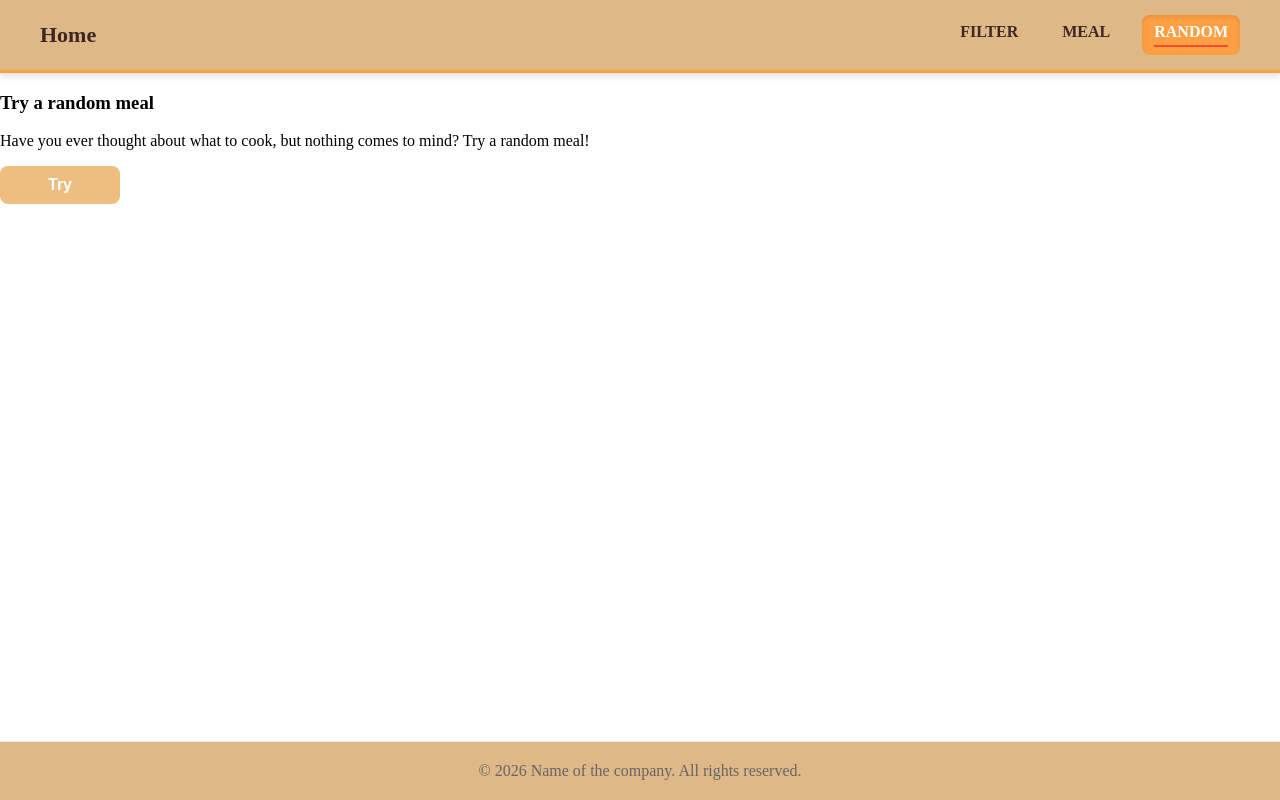
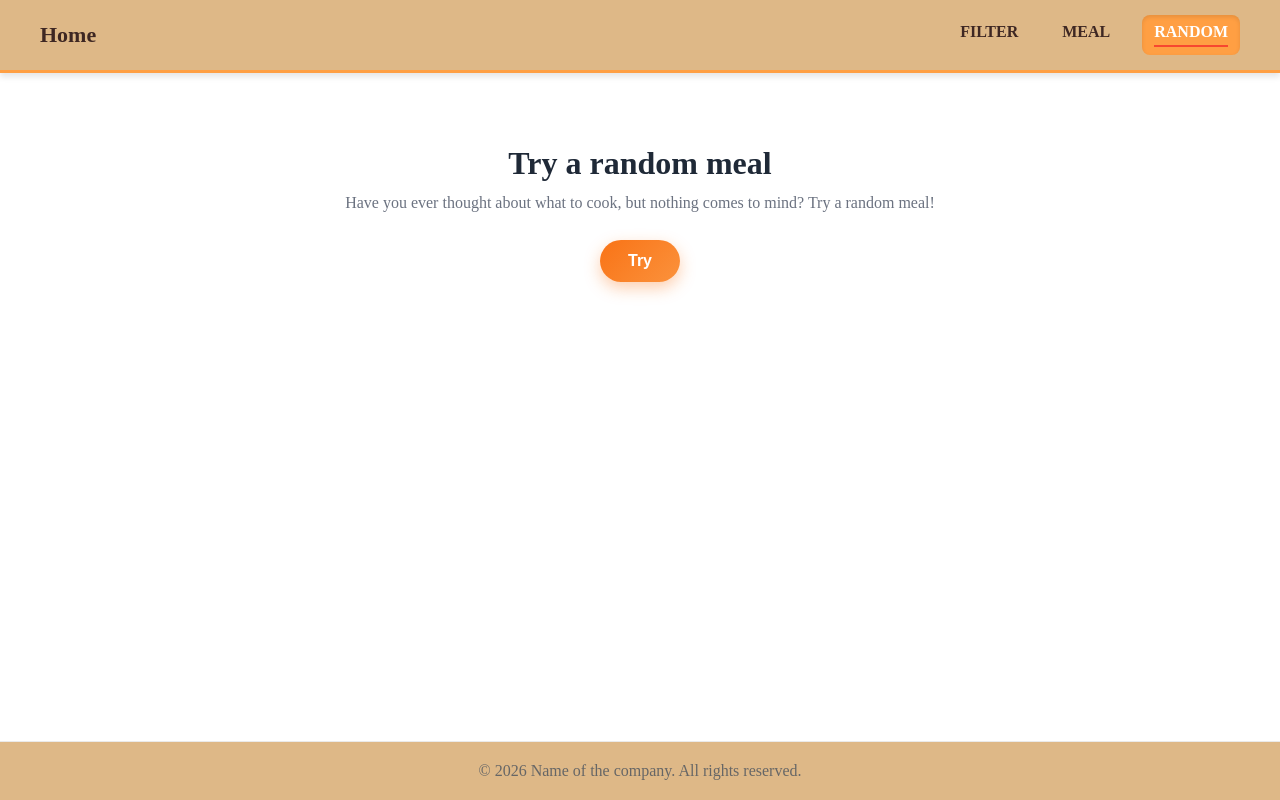
Before and after one commit to Ann00012/meal, a Next.js app: page /Random in a window 1280 px wide. Built offline with nearby package versions, Linux system fonts and the light colour scheme.

Commit message:
add styles for RandomMeal

```diff
--- a/app/Random/page.tsx
+++ b/app/Random/page.tsx
@@ -11,7 +11,8 @@ export default function Random() {
     const { data, isLoading, isError, error } = useQuery({
         queryKey: ['meals', click],
         queryFn: () => getRandomMeal(),
-        enabled: click > 0
+        enabled: click > 0,
+        refetchOnWindowFocus: false
     }
 
     )
--- a/components/RandomMeal/RandomMeal.module.css
+++ b/components/RandomMeal/RandomMeal.module.css
@@ -1,23 +1,150 @@
+.container {
+  max-width: 900px;
+  margin: 0 auto;
+  padding: 2.5rem 1.5rem;
+  text-align: center;
+}
 
+.title {
+  font-size: 2rem;
+  font-weight: 700;
+  color: #1f2937;
+  margin-bottom: 0.75rem;
+}
+
+.description {
+  font-size: 1rem;
+  color: #6b7280;
+  max-width: 600px;
+  margin: 0 auto 1.75rem;
+}
 
 .btn {
-    background-color: rgb(237, 190, 127);
-    color: white;
-    width:120px;
-    border: none;
-    padding: 10px 24px;
-    font-size: 1rem;
-    font-weight: bold;
-    border-radius: 8px;
-    cursor: pointer;
-    transition: background-color 0.3s ease, transform 0.2s ease;
+  background: linear-gradient(135deg, #f97316, #fb923c);
+  color: #fff;
+  border: none;
+  border-radius: 999px;
+  padding: 0.75rem 1.75rem;
+  font-size: 1rem;
+  font-weight: 600;
+  cursor: pointer;
+  transition: transform 0.2s ease, box-shadow 0.2s ease;
+  box-shadow: 0 6px 16px rgba(249, 115, 22, 0.35);
 }
 
 .btn:hover {
-    background-color: #ff9f43;
-    transform: translateY(-2px);
+  transform: translateY(-2px);
+  box-shadow: 0 10px 24px rgba(249, 115, 22, 0.45);
 }
 
-.btn:active {
+.mealCard {
+  margin-top: 2.5rem;
+  background: #ffffff;
+  border-radius: 1.25rem;
+  padding: 2rem;
+  text-align: left;
+  box-shadow: 0 20px 40px rgba(0, 0, 0, 0.08);
+  animation: fadeIn 0.4s ease;
+}
+
+@keyframes fadeIn {
+  from {
+    opacity: 0;
+    transform: translateY(10px);
+  }
+  to {
+    opacity: 1;
     transform: translateY(0);
+  }
 }
+
+.mealTitle {
+  font-size: 1.75rem;
+  font-weight: 700;
+  margin-bottom: 1rem;
+  color: #111827;
+}
+
+.image {
+  width: 100%;
+  max-height: 420px;
+  object-fit: cover;
+  border-radius: 1rem;
+  margin-bottom: 1.25rem;
+}
+
+.atributes {
+  display: flex;
+  gap: 0.75rem;
+  margin-bottom: 1.5rem;
+}
+
+.badge {
+  background-color: #fff7ed;
+  color: #ea580c;
+  padding: 0.35rem 0.75rem;
+  border-radius: 999px;
+  font-size: 0.85rem;
+  font-weight: 600;
+}
+
+.content h4 {
+  font-size: 1.2rem;
+  margin: 1.25rem 0 0.5rem;
+  color: #1f2937;
+}
+
+.ingredientsList {
+  list-style: none;
+  padding: 0;
+  margin: 0;
+}
+
+.ingredientItem {
+  padding: 0.35rem 0;
+  border-bottom: 1px dashed #e5e7eb;
+  font-size: 0.95rem;
+  color: #374151;
+}
+
+.instructions {
+  font-size: 0.95rem;
+  line-height: 1.6;
+  color: #374151;
+  margin-top: 0.5rem;
+}
+
+.links {
+  margin-top: 1.75rem;
+  display: flex;
+  gap: 1rem;
+  flex-wrap: wrap;
+}
+
+.link,
+.videoLink {
+  text-decoration: none;
+  font-weight: 600;
+  padding: 0.5rem 1rem;
+  border-radius: 999px;
+  font-size: 0.9rem;
+  transition: background-color 0.2s ease, color 0.2s ease;
+}
+
+.link {
+  background-color: #e0f2fe;
+  color: #0369a1;
+}
+
+.link:hover {
+  background-color: #bae6fd;
+}
+
+.videoLink {
+  background-color: #fee2e2;
+  color: #b91c1c;
+}
+
+.videoLink:hover {
+  background-color: #fecaca;
+}
--- a/components/RandomMeal/RandomMeal.tsx
+++ b/components/RandomMeal/RandomMeal.tsx
@@ -23,6 +23,7 @@ export default function RandomMeal({ onClick, click, data }: RandomMealProps) {
       {click > 0 && data && (
         <div className={css.mealCard}>
           <h3 className={css.mealTitle}>{data.title}</h3>
+
           {data.image && (
             <img src={data.image} alt={data.title} className={css.image} />
           )}
```
